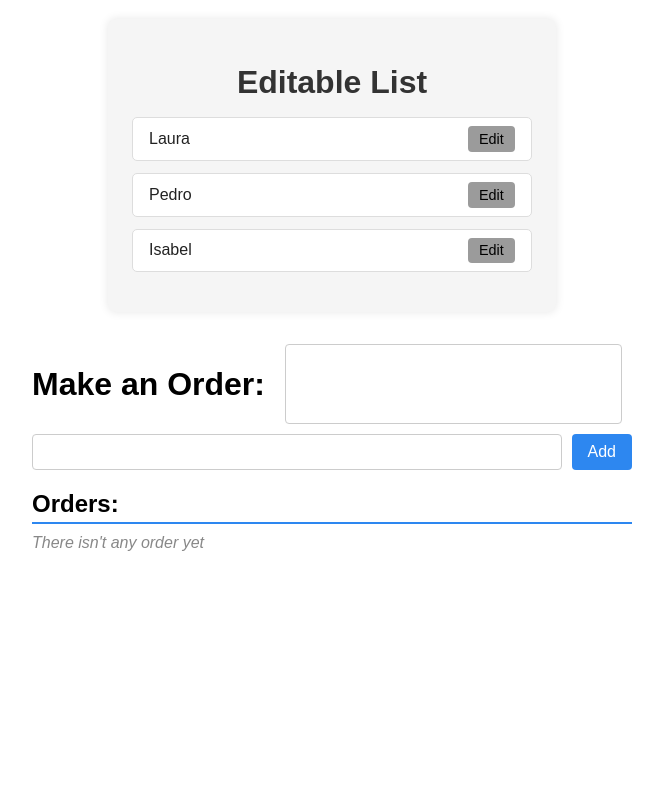
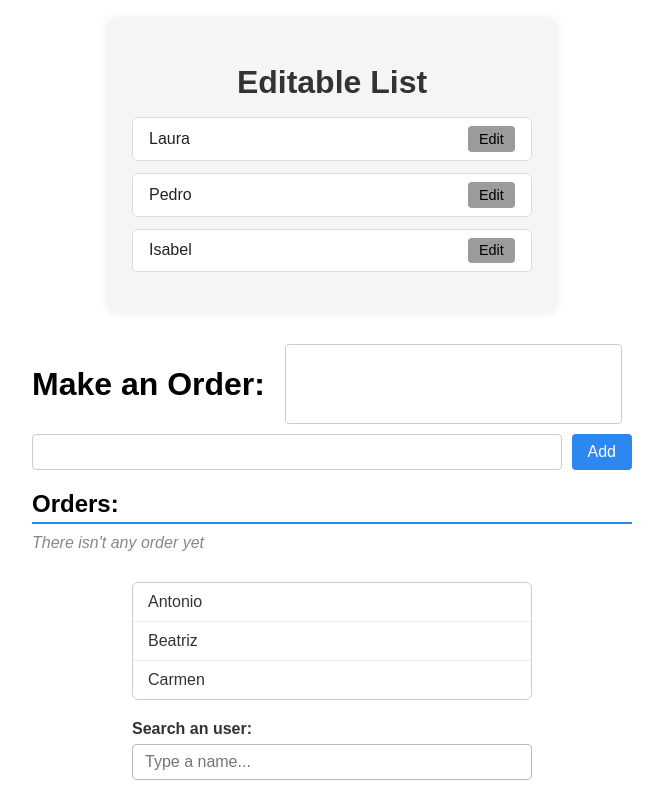
Before and after one commit to Fernando-Herrero/react-conditions-lists, a React (Vite) app: page / in a window 1280 px wide. Shown: the part 2211-3011 px from the top of the page, without its empty margins (308-971 px from the left). Before the commit the page ends 2793 px from the top, so only its background shows below. Built offline with nearby package versions, Linux system fonts and the light colour scheme.

Commit message:
feat(UserFilterList): creae user filter list component

```diff
--- a/src/App.jsx
+++ b/src/App.jsx
@@ -8,6 +8,7 @@ import { ProductList } from "./components/ProductList/ProductList";
 import { RemoveItemList } from "./components/RemoveItemList/RemoveItemList";
 import { TaskList } from "./components/TaskList/TaskList";
 import { ToggleItemList } from "./components/ToggleItemList/ToggleItemList";
+import { UserFilterList } from "./components/UserFilterlist/UserFilterList";
 
 function App() {
 	return (
@@ -21,6 +22,7 @@ function App() {
 			<ToggleItemList />
 			<Editablelist />
 			<OrderManager />
+			<UserFilterList />
 		</>
 	);
 }
--- /dev/null
+++ b/src/components/UserFilterlist/UserFilterList.css
@@ -0,0 +1,56 @@
+.user-filter-list-container {
+	max-width: 400px;
+	margin: 20px auto;
+	font-family: Arial, sans-serif;
+	color: #333;
+}
+
+.user-list {
+	list-style: none;
+	padding: 0;
+	margin-bottom: 20px;
+	border: 1px solid #ccc;
+	border-radius: 6px;
+	max-height: 200px;
+	overflow-y: auto;
+}
+
+.user-list li {
+	padding: 10px 15px;
+	border-bottom: 1px solid #eee;
+}
+
+.user-list li:last-child {
+	border-bottom: none;
+}
+
+.user-filter {
+	display: flex;
+	flex-direction: column;
+	gap: 6px;
+	margin-bottom: 10px;
+}
+
+.user-filter label {
+	font-weight: bold;
+}
+
+.user-filter input {
+	padding: 8px 12px;
+	font-size: 1rem;
+	border: 1px solid #bbb;
+	border-radius: 4px;
+	outline-offset: 2px;
+	transition: border-color 0.3s;
+}
+
+.user-filter input:focus {
+	border-color: #007bff;
+	outline: none;
+}
+
+.error {
+	color: #d9534f;
+	font-weight: 600;
+	margin-top: 8px;
+}
--- /dev/null
+++ b/src/components/UserFilterlist/UserFilterList.jsx
@@ -0,0 +1,51 @@
+import { useState } from "react";
+import "./UserFilterList.css";
+
+const users = [
+	{ id: 1, name: "Antonio" },
+	{ id: 2, name: "Beatriz" },
+	{ id: 3, name: "Carmen" },
+];
+
+export const UserFilterList = () => {
+	const [usersState, setUsersState] = useState(users);
+	const [name, setName] = useState("");
+	const [error, setError] = useState("");
+
+	const onInputName = (event) => {
+		const inputValue = event.target.value;
+		setName(inputValue); //name es asincrono por lo tanto n lo puedo usar directamente en filteredUsers
+
+		const filteredUsers = users.filter((user) => user.name.toLowerCase().includes(inputValue.toLowerCase().trim()));
+
+		if (filteredUsers.length === 0) return setError("No user matches your search");
+
+		setUsersState(filteredUsers);
+		setError("");
+	};
+
+	return (
+		<div className="user-filter-list-container">
+			<ul className="user-list">
+				{usersState.map(({ id, name }) => (
+					<li key={id}>{name}</li>
+				))}
+			</ul>
+
+			<div className="user-filter">
+				<label htmlFor="name">Search an user:</label>
+				<input
+					type="text"
+					id="name"
+					name="name"
+					autoComplete="text"
+					placeholder="Type a name..."
+					value={name}
+					onChange={onInputName}
+				/>
+			</div>
+
+			{error && <span className="error">{error}</span>}
+		</div>
+	);
+};
```
